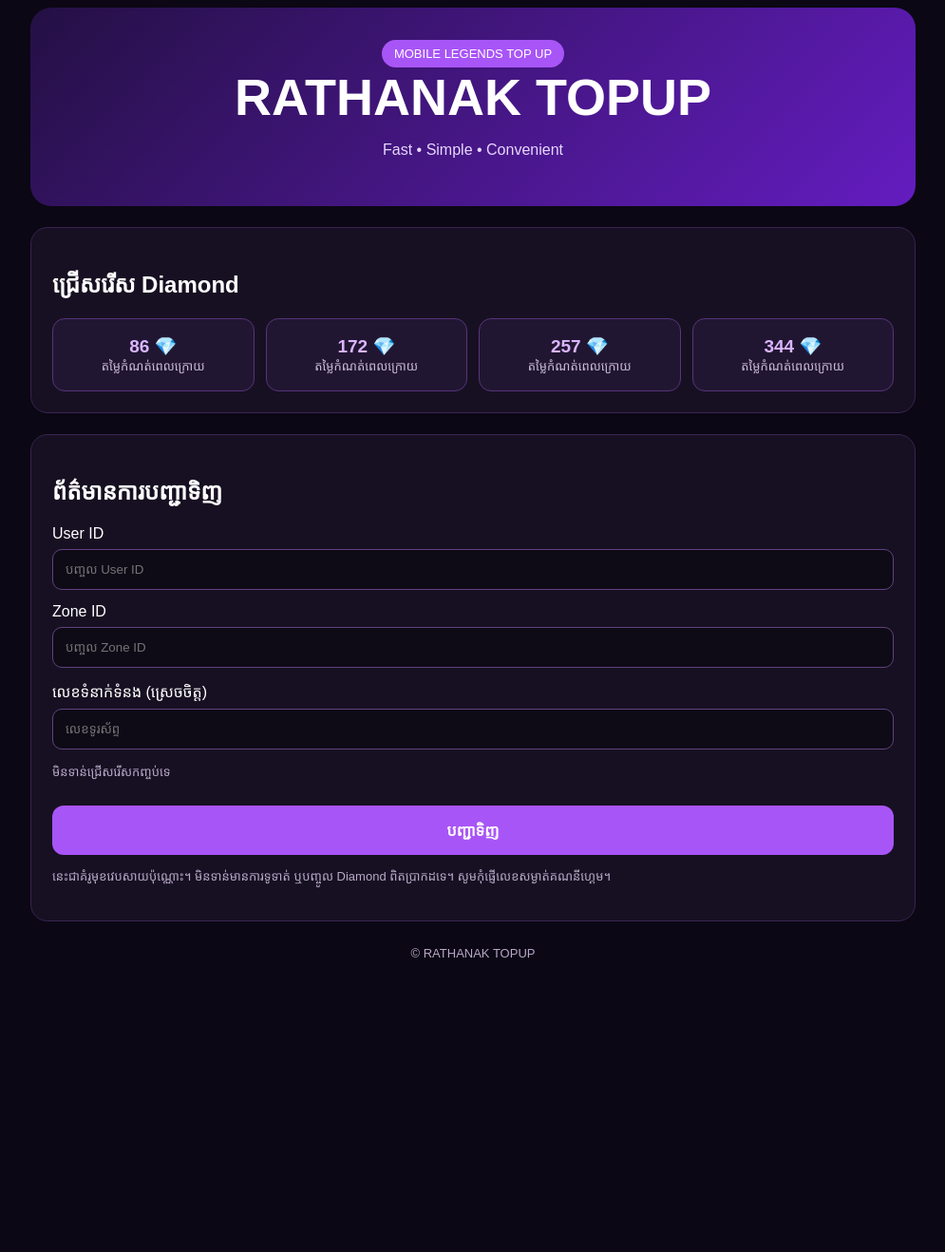
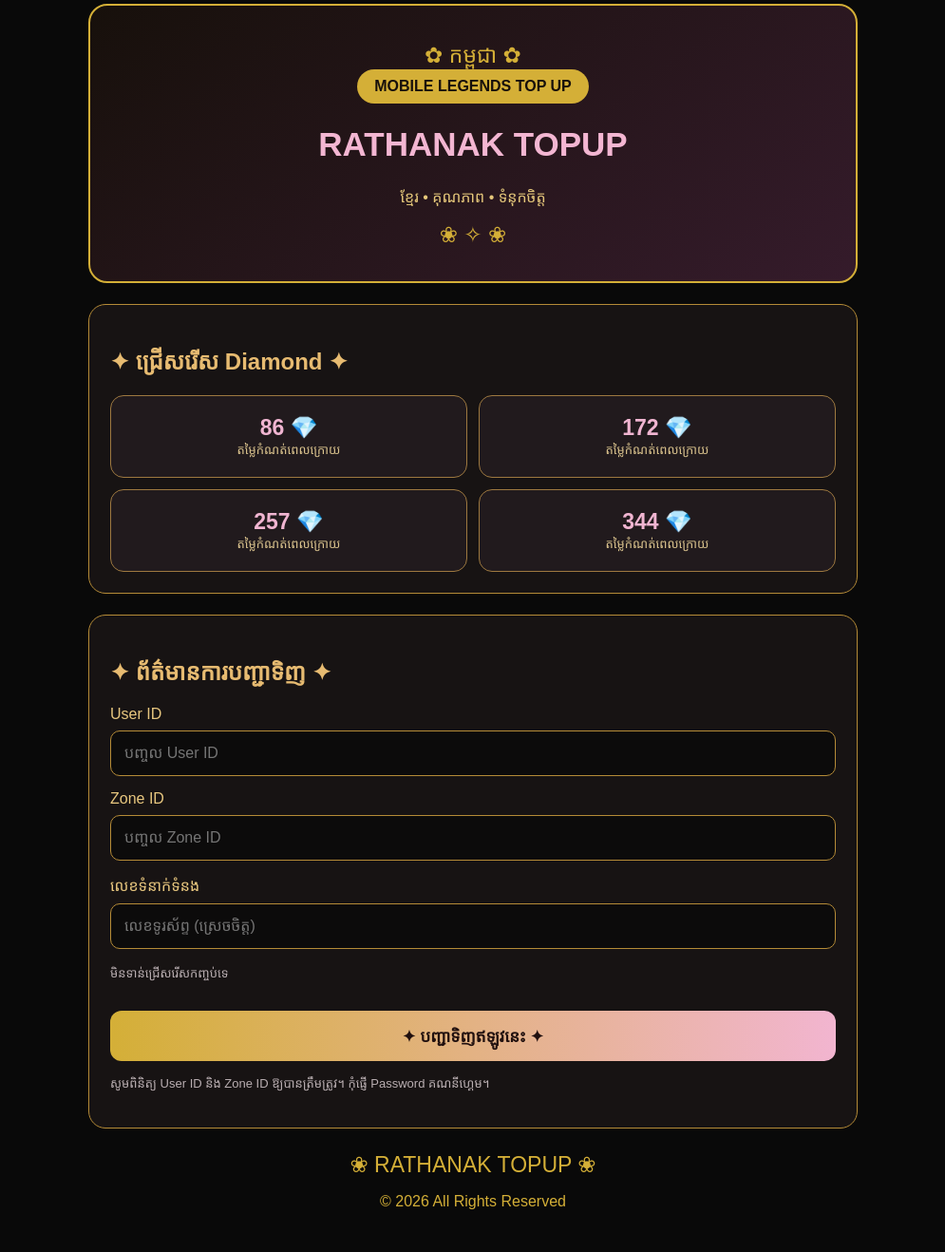
Before and after one commit to 8hmw8c2nt5-lang/Rathanaktopup, a plain HTML site: page index.html in a window 1280 px wide. Shown: the part 16-1334 px from the top of the page at 95% size, without its empty margins (142-1137 px from the left). Before the commit the page ends 1079 px from the top, so only its background shows below. Drawn offline with Linux system fonts and the light colour scheme.

Commit message:
Update index.html

```diff
--- a/index.html
+++ b/index.html
@@ -1,8 +1,162 @@
-<!doctype html>
-<html lang="km"><head><meta charset="utf-8"><meta name="viewport" content="width=device-width,initial-scale=1"><title>RATHANAK TOPUP</title>
+
+<!DOCTYPE html>
+<html lang="km">
+<head>
+<meta charset="UTF-8">
+<meta name="viewport" content="width=device-width, initial-scale=1.0">
+<title>RATHANAK TOPUP</title>
 <style>
-*{box-sizing:border-box}body{margin:0;font-family:Arial,sans-serif;background:#0b0714;color:#fff}.wrap{max-width:980px;margin:auto;padding:24px}.hero{background:linear-gradient(135deg,#241044,#641cc0);padding:34px 24px;border-radius:22px;text-align:center}.hero h1{font-size:clamp(30px,7vw,54px);margin:0 0 8px}.hero p{color:#e7d7ff}.tag{display:inline-block;background:#a855f7;padding:7px 13px;border-radius:30px;font-size:13px}.panel{margin-top:22px;background:#171022;border:1px solid #392453;border-radius:18px;padding:22px}.packages{display:grid;grid-template-columns:repeat(auto-fit,minmax(130px,1fr));gap:12px}.pkg{background:#211632;border:1px solid #57347a;border-radius:13px;padding:17px;text-align:center}.pkg b{display:block;font-size:19px;color:#d9b5ff}.pkg span{font-size:13px;color:#c9bad8}.field{display:block;margin:14px 0}.field input{width:100%;padding:13px;border-radius:10px;border:1px solid #60427e;background:#0e0a16;color:white;margin-top:7px}.btn{width:100%;padding:15px;border:0;border-radius:12px;background:#a855f7;color:#fff;font-weight:bold;font-size:16px;margin-top:12px}.note{color:#b9a9c9;font-size:13px;line-height:1.6}.selected{outline:2px solid #d8b4fe;background:#382050}
-</style></head><body><main class="wrap"><header class="hero"><span class="tag">MOBILE LEGENDS TOP UP</span><h1>RATHANAK TOPUP</h1><p>Fast • Simple • Convenient</p></header>
-<section class="panel"><h2>ជ្រើសរើស Diamond</h2><div class="packages" id="packages"><button class="pkg" onclick="choose(this,'86 Diamonds')"><b>86 💎</b><span>តម្លៃកំណត់ពេលក្រោយ</span></button><button class="pkg" onclick="choose(this,'172 Diamonds')"><b>172 💎</b><span>តម្លៃកំណត់ពេលក្រោយ</span></button><button class="pkg" onclick="choose(this,'257 Diamonds')"><b>257 💎</b><span>តម្លៃកំណត់ពេលក្រោយ</span></button><button class="pkg" onclick="choose(this,'344 Diamonds')"><b>344 💎</b><span>តម្លៃកំណត់ពេលក្រោយ</span></button></div></section>
-<section class="panel"><h2>ព័ត៌មានការបញ្ជាទិញ</h2><label class="field">User ID<input id="uid" placeholder="បញ្ចូល User ID"></label><label class="field">Zone ID<input id="zone" placeholder="បញ្ចូល Zone ID"></label><label class="field">លេខទំនាក់ទំនង (ស្រេចចិត្ត)<input id="contact" placeholder="លេខទូរស័ព្ទ"></label><p id="chosen" class="note">មិនទាន់ជ្រើសរើសកញ្ចប់ទេ</p><button class="btn" onclick="order()">បញ្ជាទិញ</button><p class="note">នេះជាគំរូមុខវេបសាយប៉ុណ្ណោះ។ មិនទាន់មានការទូទាត់ ឬបញ្ចូល Diamond ពិតប្រាកដទេ។ សូមកុំផ្ញើលេខសម្ងាត់គណនីហ្គេម។</p></section><footer class="note" style="text-align:center;padding:24px">© RATHANAK TOPUP</footer></main>
-<script>let selected='';function choose(el,name){document.querySelectorAll('.pkg').forEach(x=>x.classList.remove('selected'));el.classList.add('selected');selected=name;document.getElementById('chosen').textContent='កញ្ចប់ដែលបានជ្រើស៖ '+name}function order(){let uid=document.getElementById('uid').value.trim(),zone=document.getElementById('zone').value.trim();if(!selected||!uid||!zone){alert('សូមជ្រើសរើស Diamond និងបំពេញ User ID / Zone ID');return}alert('នេះជាគំរូប៉ុណ្ណោះ។ ការបញ្ជាទិញមិនទាន់ត្រូវបានផ្ញើទេ។\n'+selected+'\nUser ID: '+uid+'\nZone ID: '+zone)}</script></body></html>
+*{box-sizing:border-box}
+body{
+ margin:0;background:#090909;color:white;
+ font-family:Arial,sans-serif;
+}
+.wrap{max-width:850px;margin:auto;padding:20px}
+.hero{
+ text-align:center;padding:35px 15px;
+ border:2px solid #d4af37;border-radius:20px;
+ background:linear-gradient(145deg,#17100b,#351b2b);
+}
+.hero h1{color:#f3b6d2;font-size:35px}
+.hero p{color:#e5c77a}
+.khmer{color:#d4af37;font-size:23px}
+.tag{
+ display:inline-block;background:#d4af37;
+ color:#17100b;padding:9px 18px;
+ border-radius:30px;font-weight:bold;
+}
+.panel{
+ margin-top:22px;padding:22px;
+ background:#171313;border:1px solid #b58b37;
+ border-radius:18px;
+}
+h2{color:#e7bb71}
+.packages{
+ display:grid;grid-template-columns:repeat(2,1fr);
+ gap:12px;
+}
+.pkg{
+ background:#211a1d;color:white;
+ border:1px solid #9e7940;
+ border-radius:14px;padding:20px 8px;
+ cursor:pointer;
+}
+.pkg b{display:block;color:#f0b5d1;font-size:23px}
+.pkg span{color:#d8c18c;font-size:13px}
+.pkg.selected{
+ background:#49303b;border:2px solid #f0b5d1;
+}
+.field{display:block;margin:15px 0;color:#e8c77f}
+.field input{
+ width:100%;padding:14px;margin-top:8px;
+ border-radius:10px;border:1px solid #b58b37;
+ background:#0c0b0b;color:white;font-size:16px;
+}
+.btn{
+ width:100%;padding:15px;margin-top:15px;
+ border:0;border-radius:12px;
+ background:linear-gradient(90deg,#d4af37,#f2b5d0);
+ color:#21100f;font-weight:bold;font-size:17px;
+}
+.note{color:#b9aeb1;font-size:13px;line-height:1.7}
+footer{text-align:center;padding:25px;color:#d4af37}
+</style>
+</head>
+<body>
+<main class="wrap">
+
+<header class="hero">
+ <div class="khmer">✿ កម្ពុជា ✿</div>
+ <span class="tag">MOBILE LEGENDS TOP UP</span>
+ <h1>RATHANAK TOPUP</h1>
+ <p>ខ្មែរ • គុណភាព • ទំនុកចិត្ត</p>
+ <div class="khmer">❀ ✧ ❀</div>
+</header>
+
+<section class="panel">
+ <h2>✦ ជ្រើសរើស Diamond ✦</h2>
+ <div class="packages">
+  <button class="pkg" onclick="choose(this,'86 Diamonds')">
+   <b>86 💎</b><span>តម្លៃកំណត់ពេលក្រោយ</span>
+  </button>
+  <button class="pkg" onclick="choose(this,'172 Diamonds')">
+   <b>172 💎</b><span>តម្លៃកំណត់ពេលក្រោយ</span>
+  </button>
+  <button class="pkg" onclick="choose(this,'257 Diamonds')">
+   <b>257 💎</b><span>តម្លៃកំណត់ពេលក្រោយ</span>
+  </button>
+  <button class="pkg" onclick="choose(this,'344 Diamonds')">
+   <b>344 💎</b><span>តម្លៃកំណត់ពេលក្រោយ</span>
+  </button>
+ </div>
+</section>
+
+<section class="panel">
+ <h2>✦ ព័ត៌មានការបញ្ជាទិញ ✦</h2>
+
+ <label class="field">User ID
+  <input id="uid" placeholder="បញ្ចូល User ID">
+ </label>
+
+ <label class="field">Zone ID
+  <input id="zone" placeholder="បញ្ចូល Zone ID">
+ </label>
+
+ <label class="field">លេខទំនាក់ទំនង
+  <input id="contact" placeholder="លេខទូរស័ព្ទ (ស្រេចចិត្ត)">
+ </label>
+
+ <p id="chosen" class="note">
+ មិនទាន់ជ្រើសរើសកញ្ចប់ទេ
+ </p>
+
+ <button class="btn" onclick="order()">
+ ✦ បញ្ជាទិញឥឡូវនេះ ✦
+ </button>
+
+ <p class="note">
+ សូមពិនិត្យ User ID និង Zone ID ឱ្យបានត្រឹមត្រូវ។
+ កុំផ្ញើ Password គណនីហ្គេម។
+ </p>
+</section>
+
+<footer>
+ <div class="khmer">❀ RATHANAK TOPUP ❀</div>
+ <p>© 2026 All Rights Reserved</p>
+</footer>
+
+</main>
+
+<script>
+let selected='';
+
+function choose(el,name){
+ document.querySelectorAll('.pkg').forEach(
+  x=>x.classList.remove('selected')
+ );
+ el.classList.add('selected');
+ selected=name;
+ document.getElementById('chosen').textContent=
+ 'កញ្ចប់ដែលបានជ្រើស៖ '+name;
+}
+
+function order(){
+ let uid=document.getElementById('uid').value.trim();
+ let zone=document.getElementById('zone').value.trim();
+
+ if(!selected||!uid||!zone){
+  alert('សូមជ្រើសរើស Diamond និងបំពេញ User ID / Zone ID');
+  return;
+ }
+
+ alert(
+  'ព័ត៌មានការបញ្ជាទិញ\\n'+
+  selected+'\\n'+
+  'User ID: '+uid+'\\n'+
+  'Zone ID: '+zone+
+  '\\nនេះជាគំរូប៉ុណ្ណោះ មិនទាន់ផ្ញើការបញ្ជាទិញទេ។'
+ );
+}
+</script>
+</body>
+</html>
```
